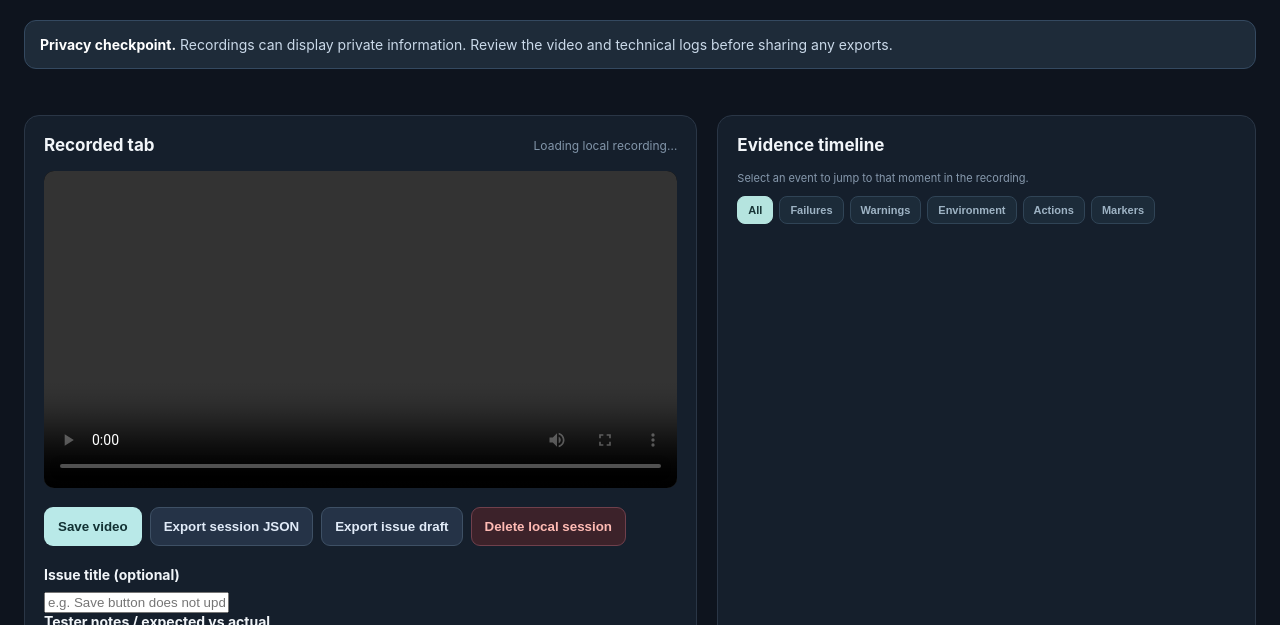
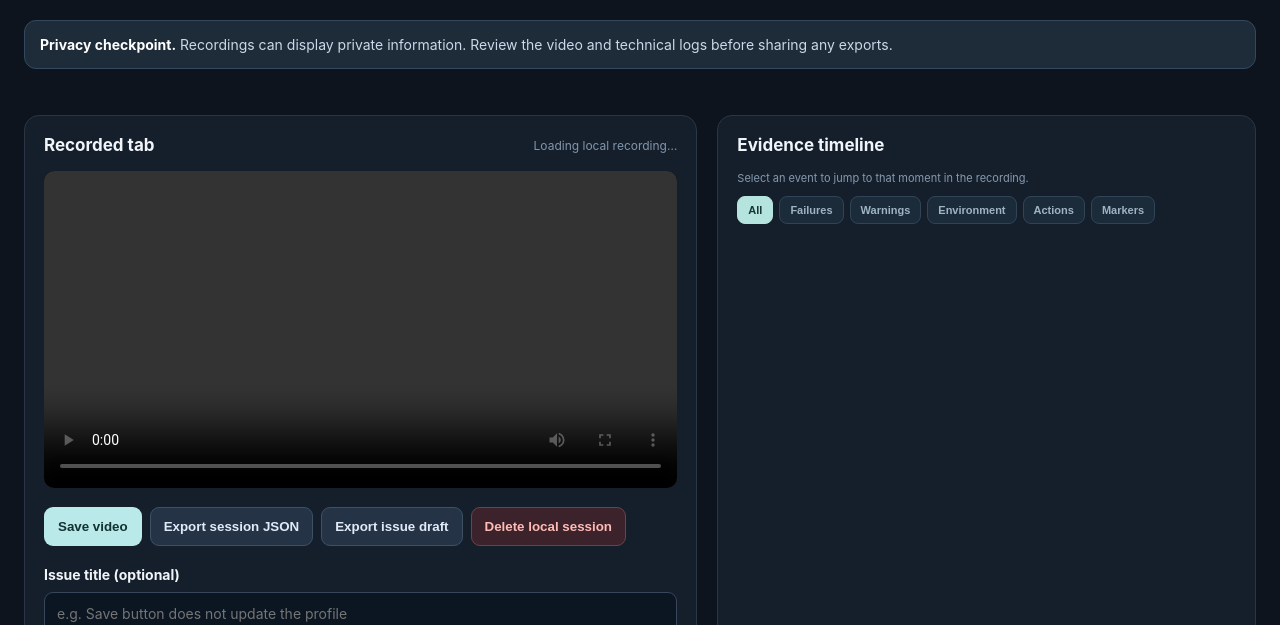
Before and after one commit to victorkay97/TraceCue, a browser extension: page extension/viewer.html in a window 1280 px wide. Shown: the part 175-800 px from the top of the page. Drawn offline with Linux system fonts and the light colour scheme.

Commit message:
style: add accessible issue title field to local evidence viewer

```diff
--- a/extension/viewer.css
+++ b/extension/viewer.css
@@ -8,3 +8,6 @@
 .event.event-jump:hover,.event.event-jump:focus-visible{background:#1d2d3c;outline-offset:-2px;outline-color:#a7ded8}
 .event.warn strong{color:#edc38c}.event.failure strong{color:#f1a49c}.event.environment strong{color:#92c1dc}
 .event .repeat{display:inline-block;font-size:11px;color:#d1e2e7;border:1px solid #54687b;border-radius:99px;padding:1px 6px;margin-left:7px}
+
+#issueTitle{display:block;width:100%;background:#0b1622;border:1px solid #37465a;border-radius:9px;padding:12px;color:#e5eef8;font:inherit;margin-bottom:17px}
+#issueTitle:focus{outline:2px solid #87c9c5;outline-offset:1px}
```
